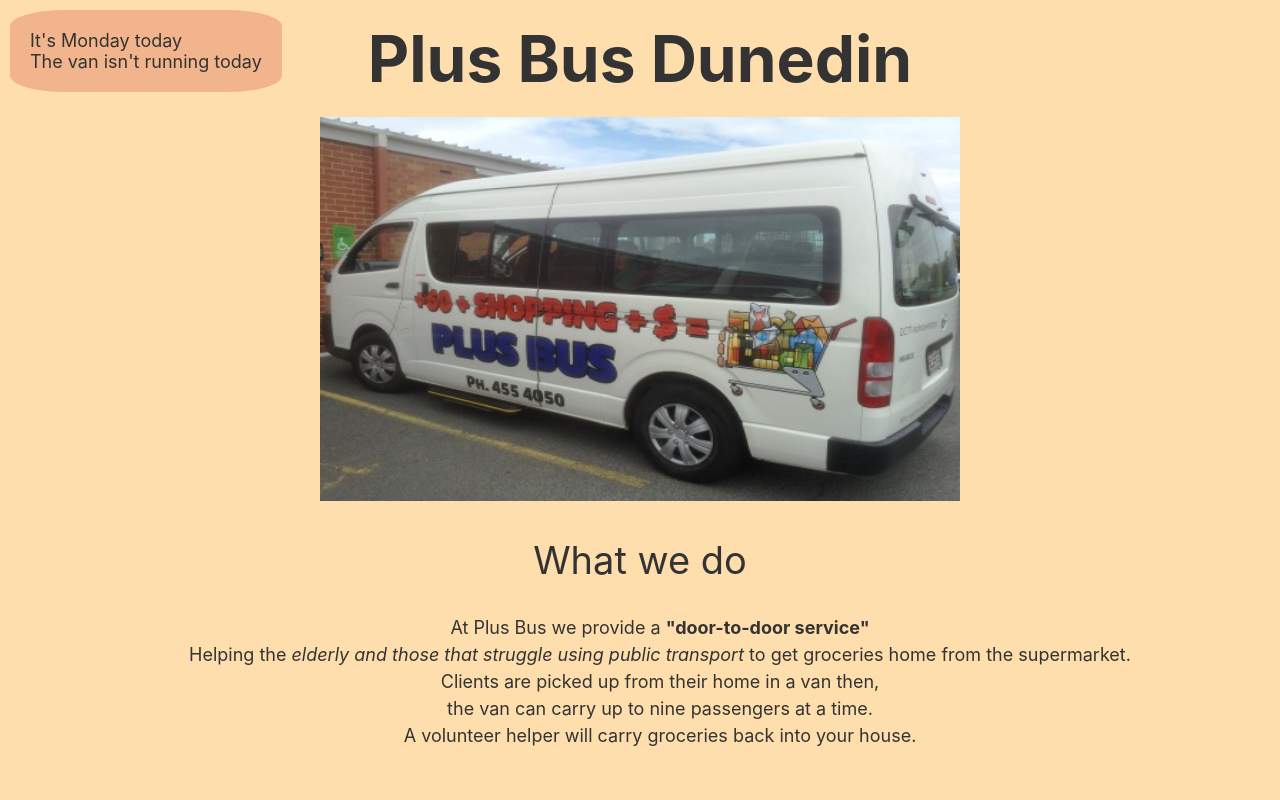
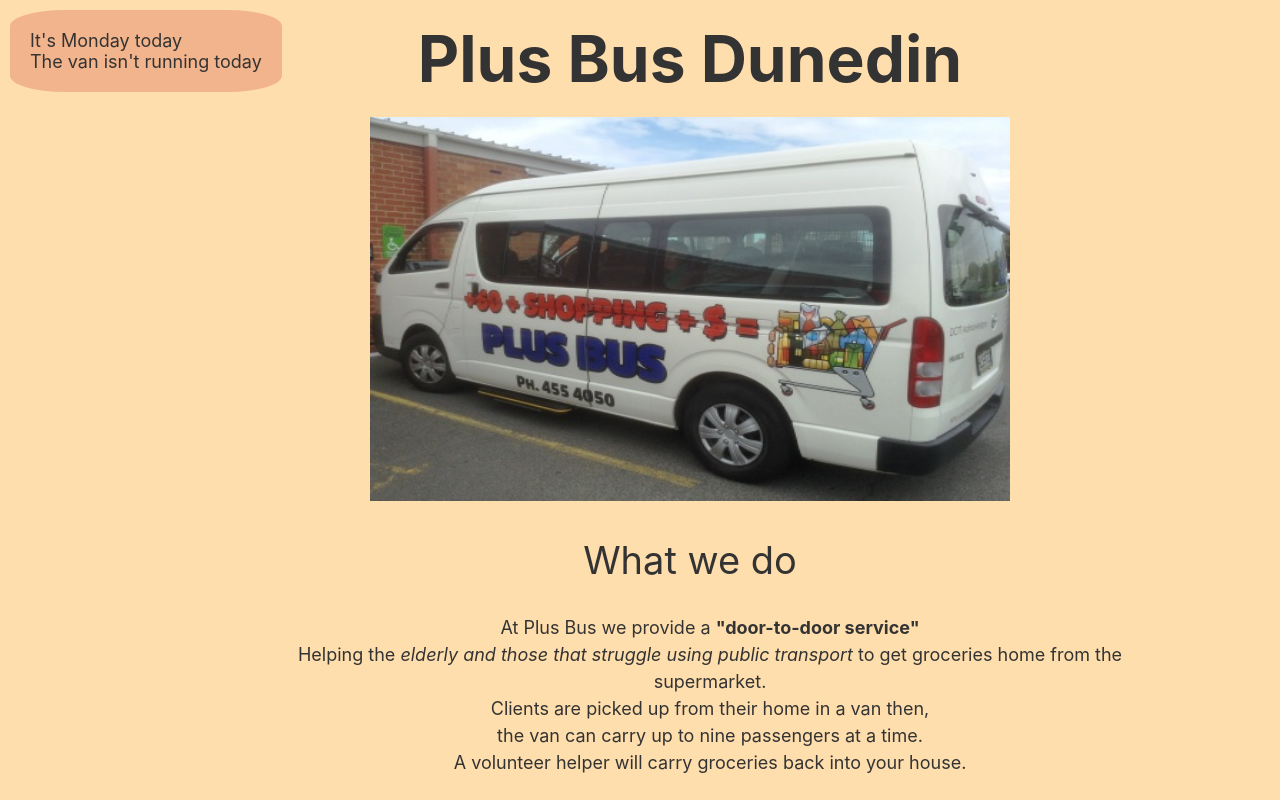
Before and after one commit to legin8/plus-bus-dunedin, a Svelte app: page / in a window 1280 px wide. Shown: the top 800 px of the page. Built offline with nearby package versions, Linux system fonts and the light colour scheme.

Commit message:
changed the app file to be a grid with 2 columns

```diff
--- a/src/App.svelte
+++ b/src/App.svelte
@@ -7,10 +7,12 @@
 </script>
 
 <main class="appMain">
+  <div class="appLayoutMain">
     <div>
       <DayOfWeek />
     </div>
 
+    <div>
       <div>
         <Intro />
       </div>
@@ -22,6 +24,11 @@
       <div>
         <ContactHours />
       </div>
+    </div>
+
+
+
+  </div>
 
 </main>
 
@@ -29,4 +36,9 @@
   .appMain {
     width: 80vw;
   }
+
+  .appLayoutMain {
+    display: grid;
+    grid-template-columns: 100px 1fr;
+  }
 </style>
```
Lines whose indentation alone changed are shown as unchanged.
